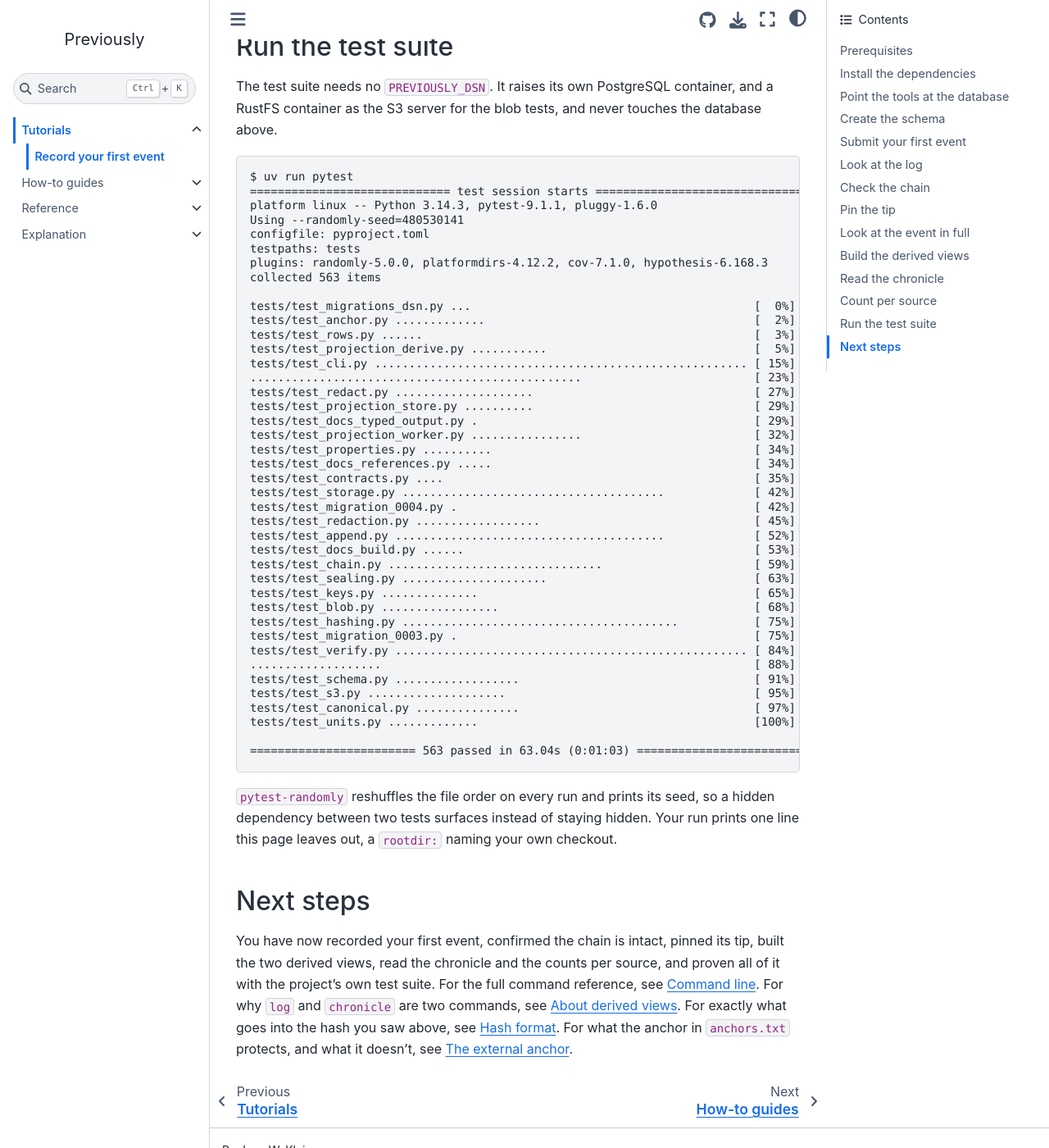
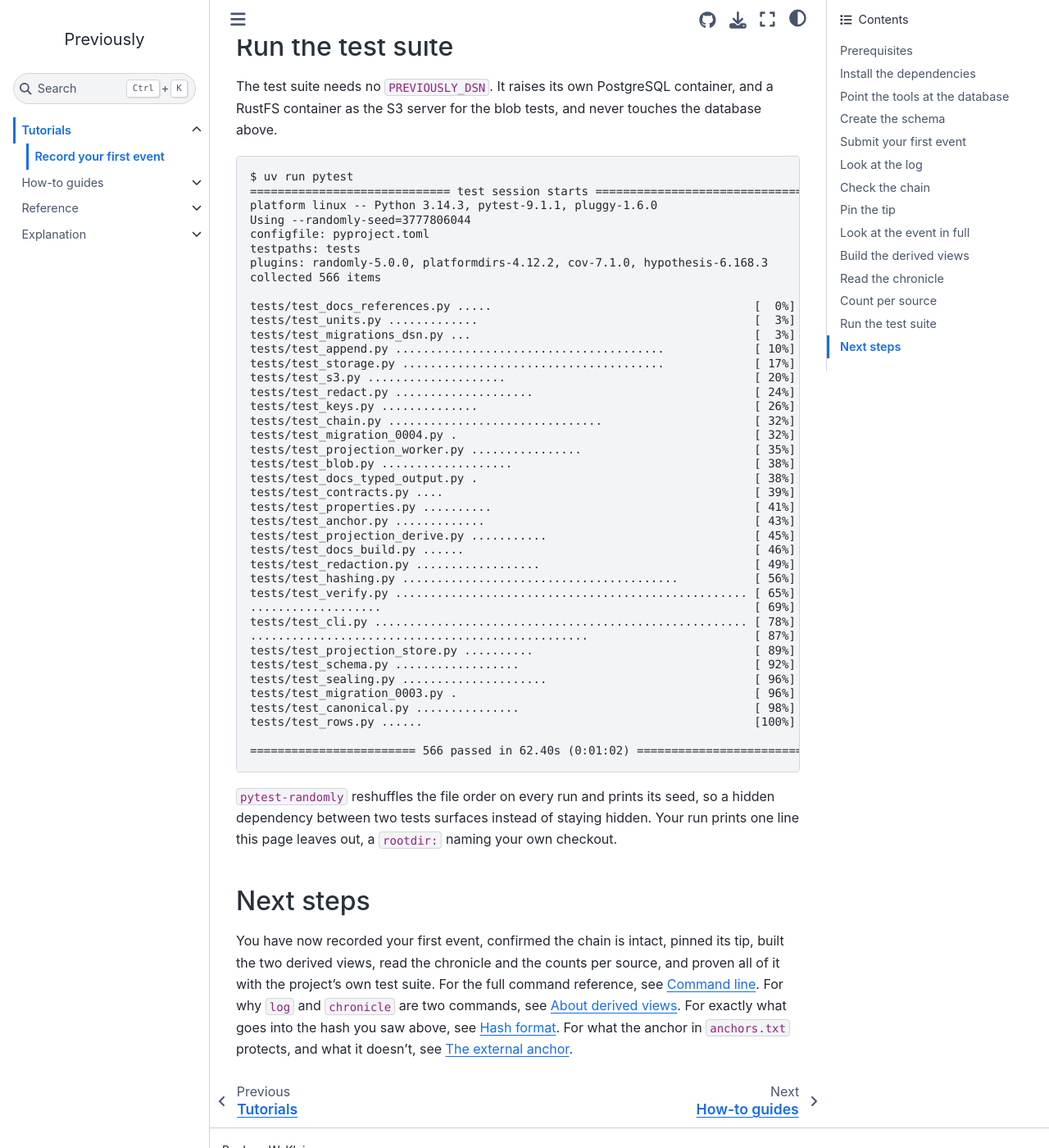
Before and after one commit to jensens/previously, a Sphinx documentation site: the page built from docs/tutorials/record-your-first-event.md, in a window 1280 px wide and 1400 px high, scrolled down 4534 px. Shown: the whole window at 82% size. Built offline with Sphinx 7.4.7 and the Sphinx Book theme 1.1.4, drawn with Linux system fonts in a browser that asks for light colours.

````diff
--- a/docs/tutorials/record-your-first-event.md
+++ b/docs/tutorials/record-your-first-event.md
@@ -192,44 +192,44 @@ It raises its own PostgreSQL container, and a RustFS container as the S3 server
 $ uv run pytest
 ============================= test session starts ==============================
 platform linux -- Python 3.14.3, pytest-9.1.1, pluggy-1.6.0
-Using --randomly-seed=480530141
+Using --randomly-seed=3777806044
 configfile: pyproject.toml
 testpaths: tests
 plugins: randomly-5.0.0, platformdirs-4.12.2, cov-7.1.0, hypothesis-6.168.3
-collected 563 items
+collected 566 items
 
-tests/test_migrations_dsn.py ...                                         [  0%]
-tests/test_anchor.py .............                                       [  2%]
-tests/test_rows.py ......                                                [  3%]
-tests/test_projection_derive.py ...........                              [  5%]
-tests/test_cli.py ...................................................... [ 15%]
-................................................                         [ 23%]
-tests/test_redact.py ....................                                [ 27%]
-tests/test_projection_store.py ..........                                [ 29%]
-tests/test_docs_typed_output.py .                                        [ 29%]
-tests/test_projection_worker.py ................                         [ 32%]
-tests/test_properties.py ..........                                      [ 34%]
-tests/test_docs_references.py .....                                      [ 34%]
-tests/test_contracts.py ....                                             [ 35%]
-tests/test_storage.py ......................................             [ 42%]
-tests/test_migration_0004.py .                                           [ 42%]
-tests/test_redaction.py ..................                               [ 45%]
-tests/test_append.py .......................................             [ 52%]
-tests/test_docs_build.py ......                                          [ 53%]
-tests/test_chain.py ...............................                      [ 59%]
-tests/test_sealing.py .....................                              [ 63%]
-tests/test_keys.py ..............                                        [ 65%]
-tests/test_blob.py .................                                     [ 68%]
-tests/test_hashing.py ........................................           [ 75%]
-tests/test_migration_0003.py .                                           [ 75%]
-tests/test_verify.py ................................................... [ 84%]
-...................                                                      [ 88%]
-tests/test_schema.py ..................                                  [ 91%]
-tests/test_s3.py ....................                                    [ 95%]
-tests/test_canonical.py ...............                                  [ 97%]
-tests/test_units.py .............                                        [100%]
+tests/test_docs_references.py .....                                      [  0%]
+tests/test_units.py .............                                        [  3%]
+tests/test_migrations_dsn.py ...                                         [  3%]
+tests/test_append.py .......................................             [ 10%]
+tests/test_storage.py ......................................             [ 17%]
+tests/test_s3.py ....................                                    [ 20%]
+tests/test_redact.py ....................                                [ 24%]
+tests/test_keys.py ..............                                        [ 26%]
+tests/test_chain.py ...............................                      [ 32%]
+tests/test_migration_0004.py .                                           [ 32%]
+tests/test_projection_worker.py ................                         [ 35%]
+tests/test_blob.py ...................                                   [ 38%]
+tests/test_docs_typed_output.py .                                        [ 38%]
+tests/test_contracts.py ....                                             [ 39%]
+tests/test_properties.py ..........                                      [ 41%]
+tests/test_anchor.py .............                                       [ 43%]
+tests/test_projection_derive.py ...........                              [ 45%]
+tests/test_docs_build.py ......                                          [ 46%]
+tests/test_redaction.py ..................                               [ 49%]
+tests/test_hashing.py ........................................           [ 56%]
+tests/test_verify.py ................................................... [ 65%]
+...................                                                      [ 69%]
+tests/test_cli.py ...................................................... [ 78%]
+.................................................                        [ 87%]
+tests/test_projection_store.py ..........                                [ 89%]
+tests/test_schema.py ..................                                  [ 92%]
+tests/test_sealing.py .....................                              [ 96%]
+tests/test_migration_0003.py .                                           [ 96%]
+tests/test_canonical.py ...............                                  [ 98%]
+tests/test_rows.py ......                                                [100%]
 
-======================== 563 passed in 63.04s (0:01:03) ========================
+======================== 566 passed in 62.40s (0:01:02) ========================
 ```
 
 `pytest-randomly` reshuffles the file order on every run and prints its seed, so a hidden dependency between two tests surfaces instead of staying hidden.
````
Also changed, not shown: 4 other files.
